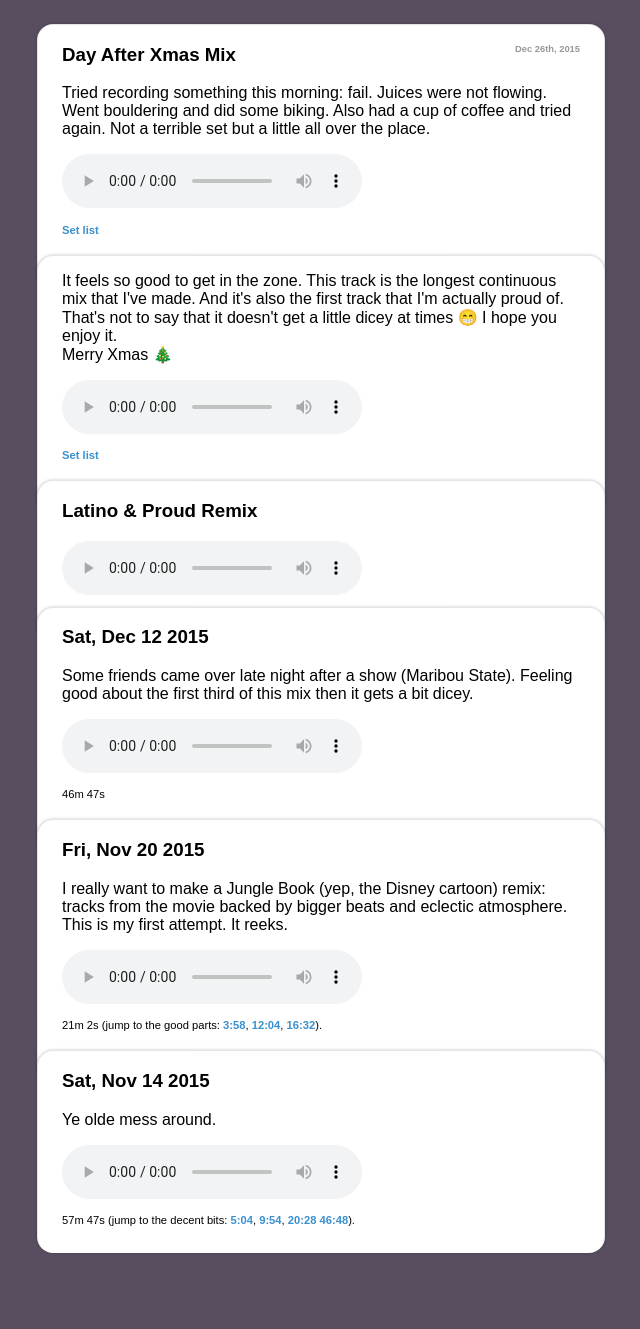
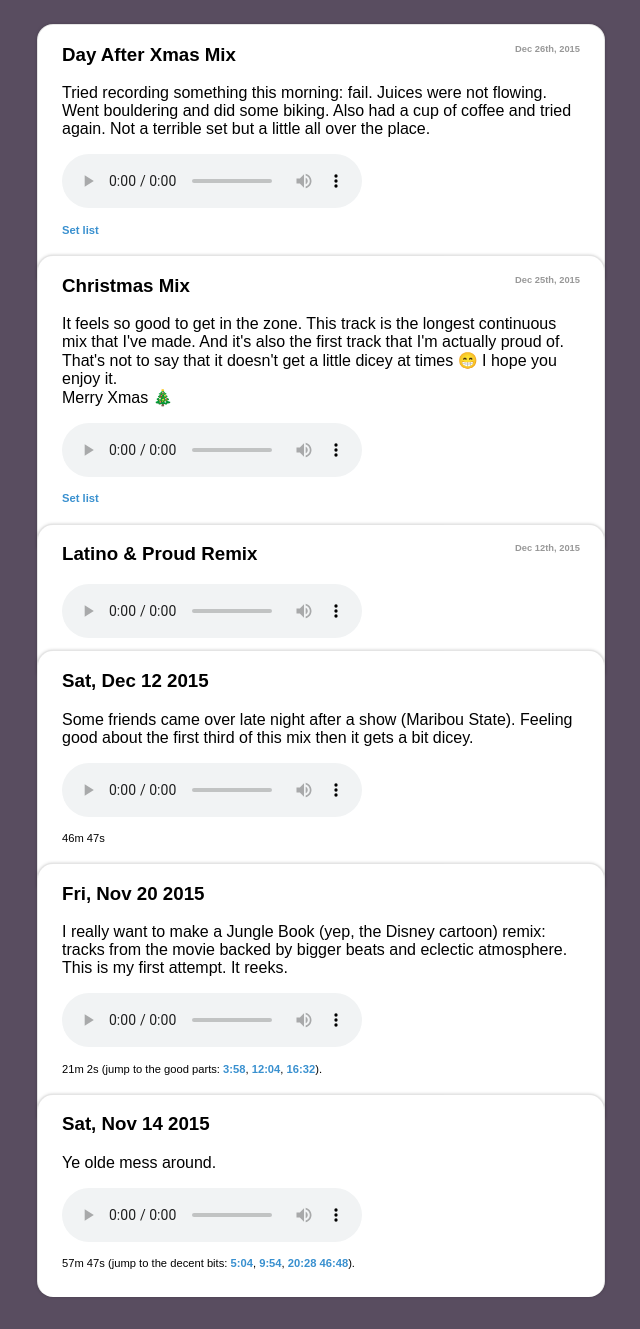
Before and after one commit to avand/avand.github.com, a Jekyll site: the page tunes.html, which Jekyll copies as it is, in a window 1280 px wide. Shown: the whole page, without its empty margins (319-959 px from the left). Built offline with Jekyll 4.4.1, drawn with Linux system fonts in a browser that asks for light colours; nearby versions of some CDN libraries; before the commit the page ends 1285 px from its top, so only the background shows below that.

Commit message:
Adding release information html

```diff
--- a/tunes.html
+++ b/tunes.html
@@ -31,6 +31,7 @@
     </div>
 
     <div class="track">
+      <h3>Christmas Mix <span class="track-release">Dec 25th, 2015</span></h3>
 
       <p>
         It feels so good to get in the zone. This track is the longest continuous mix
@@ -49,7 +50,7 @@
     </div>
 
     <div class="track">
-      <h3>Latino &amp; Proud Remix</h3>
+      <h3>Latino &amp; Proud Remix <span class="track-release">Dec 12th, 2015</span></h3>
 
       <audio preload="metadata" controls>
         <source src="http://cloud.avandamiri.com/08040R0I2d33/2015-12-17_20h28m56.mp3" type="audio/mpeg">
```
